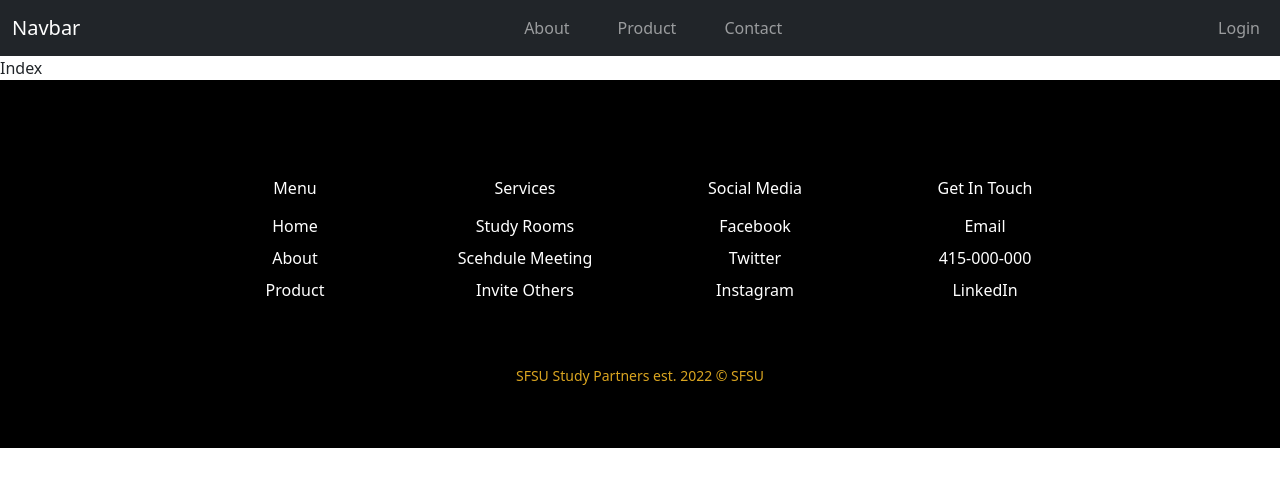
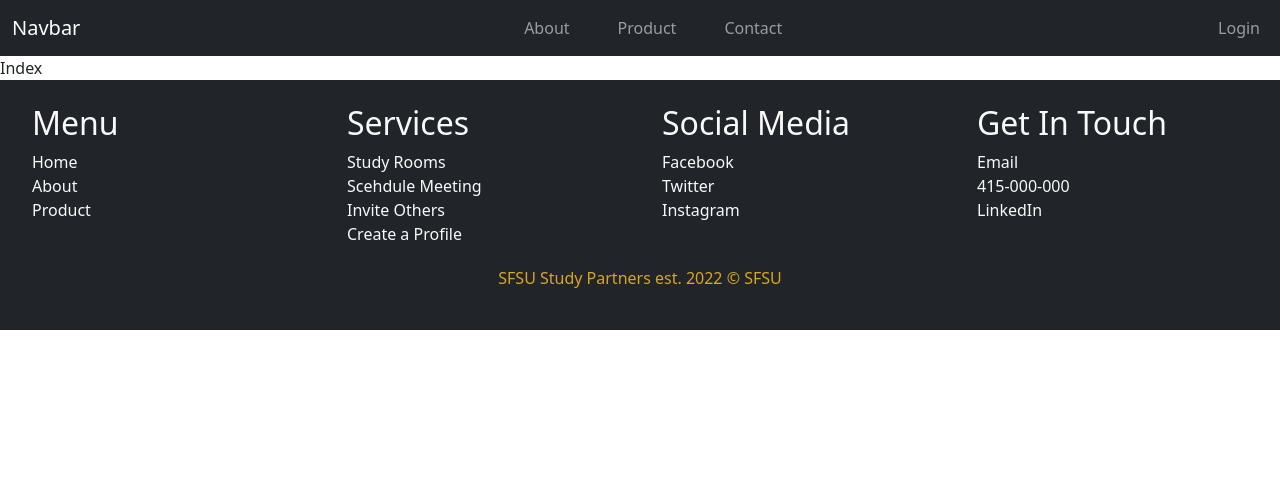
Before and after one commit to GurinderS120/sfsu-study-partner, a Next.js app: page / in a window 1280 px wide. Shown: the top 486 px of the page. Built offline with nearby package versions, Linux system fonts and the light colour scheme.

Commit message:
Style(footer): Update some footer styles

```diff
--- a/components/footer.js
+++ b/components/footer.js
@@ -1,41 +1,77 @@
 import React from "react";
 import footerBarStyle from "./footerStyles.module.css";
 import Nav from "react-bootstrap/Nav";
-
+import Container from "react-bootstrap/Container";
+import Row from "react-bootstrap/Row";
+import Col from "react-bootstrap/Col";
 
 function footerBar() {
   return (
-        <div className={footerBarStyle['footer-container']}>
-        <div className={footerBarStyle['footer-links']}>
-          <div className={footerBarStyle['footer-link-wrapper']}>
-            <div className={footerBarStyle['footer-link-items']}>
+    <Container className="bg-dark py-4" fluid>
+      {/*  className={footerBarStyle["footer-links"]} */}
+      <Row className="ms-2">
+        {/* className={footerBarStyle["footer-link-wrapper"]} */}
+        <Col className="text-light">
+          {/* className={footerBarStyle["footer-link-items"]} */}
           <h2>Menu</h2>
-                <Nav.Link className = {footerBarStyle["text"]} href='/'>Home</Nav.Link>
-                <Nav.Link className = "text" href='/'>About</Nav.Link>
-                <Nav.Link className = "text" href='/'>Product</Nav.Link>
-            </div>
-          </div>
-            <div className={footerBarStyle['footer-link-items']}>
+          <Nav.Link className={footerBarStyle["text"]} href="/">
+            Home
+          </Nav.Link>
+          <Nav.Link className={footerBarStyle["text"]} href="/">
+            About
+          </Nav.Link>
+          <Nav.Link className={footerBarStyle["text"]} href="/">
+            Product
+          </Nav.Link>
+        </Col>
+
+        <Col className="text-light mb-2 mb-md-0">
+          {/* className={footerBarStyle["footer-link-items"]} */}
           <h2>Services</h2>
-              <Nav.Link className = "text" href='/'>Study Rooms</Nav.Link>
-              <Nav.Link className = "text" href='/'>Scehdule Meeting</Nav.Link>
-              <Nav.Link className = "text" href='/'>Invite Others</Nav.Link>
-            </div>
-            <div className={footerBarStyle['footer-link-items']}>
+          <Nav.Link className={footerBarStyle["text"]} href="/">
+            Study Rooms
+          </Nav.Link>
+          <Nav.Link className={footerBarStyle["text"]} href="/">
+            Scehdule Meeting
+          </Nav.Link>
+          <Nav.Link className={footerBarStyle["text"]} href="/">
+            Invite Others
+          </Nav.Link>
+          <Nav.Link className="text" href="/">
+            Create a Profile
+          </Nav.Link>
+        </Col>
+        <Col className="text-light">
+          {/* className={footerBarStyle["footer-link-items"]} */}
           <h2>Social Media</h2>
-              <Nav.Link className = "text" href='/'>Facebook</Nav.Link>
-              <Nav.Link className = "text" href='/'>Twitter</Nav.Link>
-              <Nav.Link className = "text" href='/'>Instagram</Nav.Link>
-            </div>
-            <div className={footerBarStyle['footer-link-items']}>
+          <Nav.Link className={footerBarStyle["text"]} href="/">
+            Facebook
+          </Nav.Link>
+          <Nav.Link className={footerBarStyle["text"]} href="/">
+            Twitter
+          </Nav.Link>
+          <Nav.Link className={footerBarStyle["text"]} href="/">
+            Instagram
+          </Nav.Link>
+        </Col>
+        <Col className="text-light">
+          {/* className={footerBarStyle["footer-link-items"]} */}
           <h2>Get In Touch</h2>
-              <Nav.Link className = "text" href='/'>Email</Nav.Link>
-              <Nav.Link className = "text" href='/'>415-000-000</Nav.Link>
-              <Nav.Link className = "text" href='/'>LinkedIn</Nav.Link>
-            </div>
-          </div>
-          <small className={footerBarStyle['website-rights']}>SFSU Study Partners est. 2022 © SFSU</small>
-         </div>
+          <Nav.Link className={footerBarStyle["text"]} href="/">
+            Email
+          </Nav.Link>
+          <Nav.Link className={footerBarStyle["text"]} href="/">
+            415-000-000
+          </Nav.Link>
+          <Nav.Link className={footerBarStyle["text"]} href="/">
+            LinkedIn
+          </Nav.Link>
+        </Col>
+      </Row>
+      <p className={`${footerBarStyle["website-rights"]} text-md-center`}>
+        SFSU Study Partners est. 2022 © SFSU
+      </p>
+    </Container>
   );
 }
 
--- a/components/footerStyles.module.css
+++ b/components/footerStyles.module.css
@@ -57,6 +57,4 @@
 .website-rights {
   color: goldenrod;
   margin-top: 20px;
-    margin-bottom: 30px;
-    align-items: center;
 }
```
Lines whose indentation alone changed are shown as unchanged.
